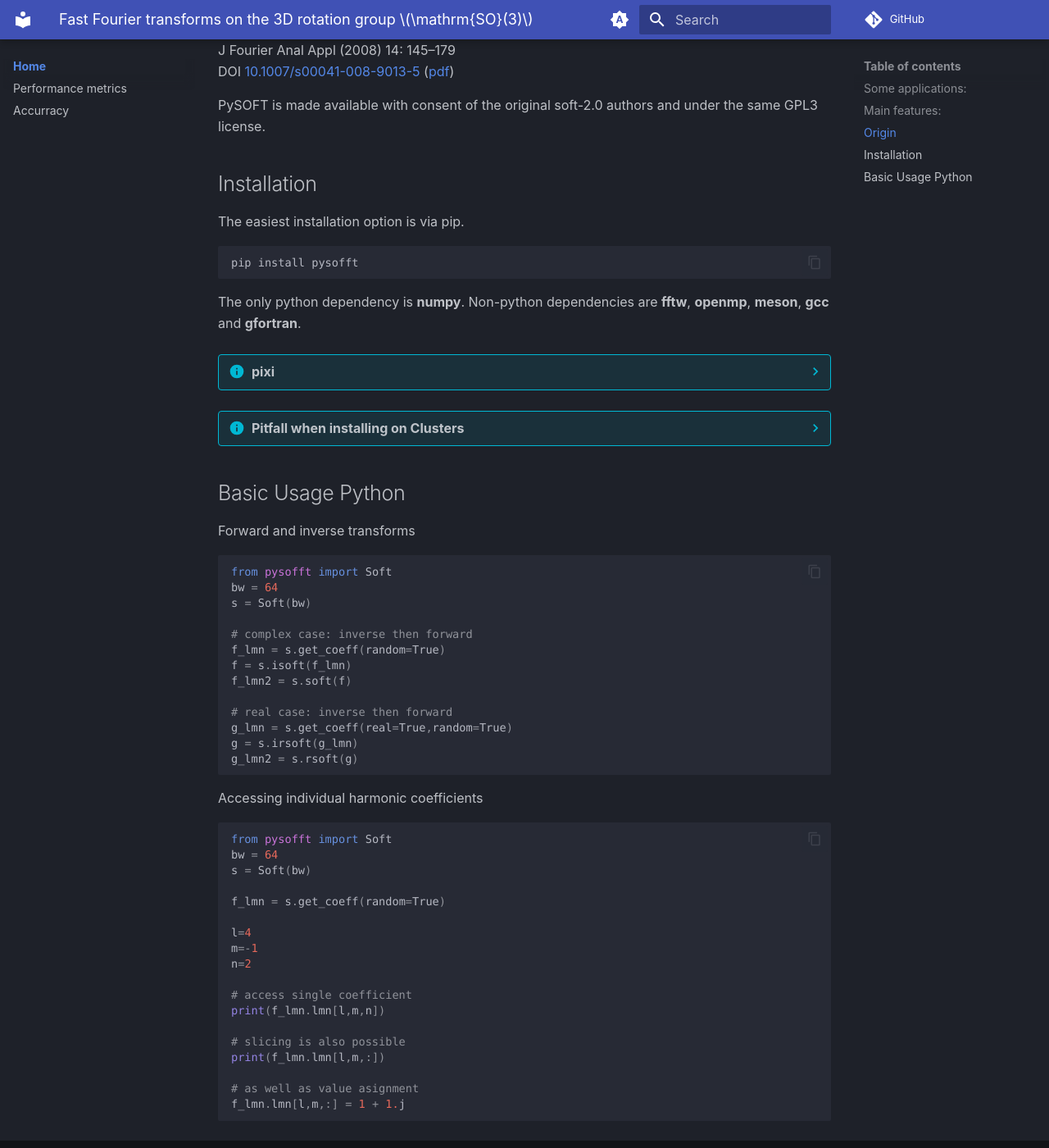
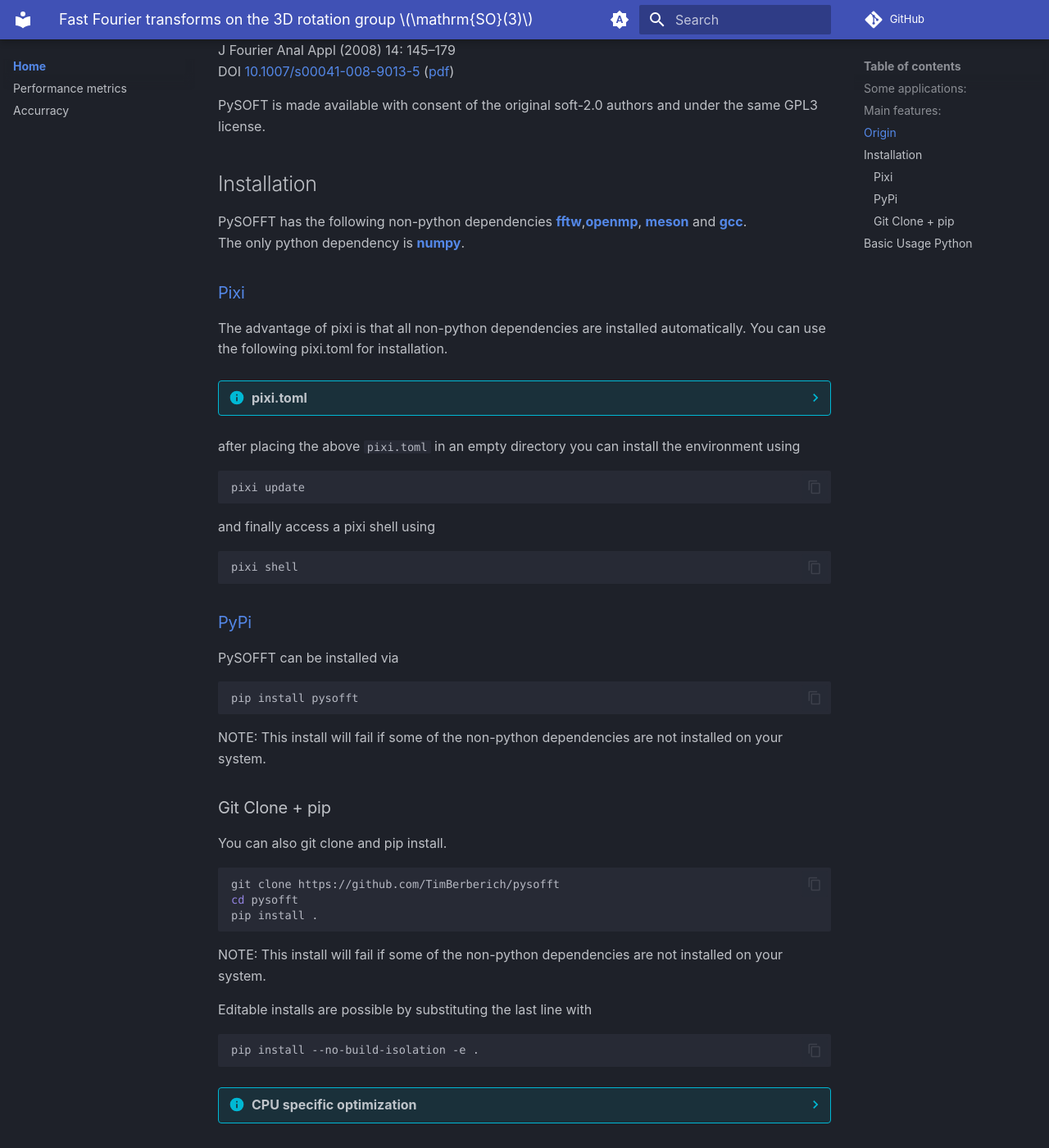
Before and after one commit to TimBerberich/pysofft, an MkDocs documentation site: the page built from docs/index.md, in a window 1280 px wide and 1400 px high, scrolled down 1066 px. Shown: the whole window at 82% size. Built offline with MkDocs 1.6.1 and Material for MkDocs 9.7.7, drawn with Linux system fonts in a browser that asks for light colours; comment, search, counter and statistics services are not loaded.

Commit message:
doc update in preparation of pypi release

````diff
--- a/docs/index.md
+++ b/docs/index.md
@@ -30,15 +30,13 @@
 PySOFT is made available with consent of the original soft-2.0 authors and under the same GPL3 license.
 
 ## Installation
-The easiest installation option is via pip.
-
-	pip install pysofft
-
-The only python dependency is __numpy__.
-Non-python dependencies are __fftw__, __openmp__, __meson__, __gcc__ and __gfortran__.
-
-/// info | pixi
- If you use [pixi](https://pixi.prefix.dev/latest/) you can use the following pixi.toml for installation.
+PySOFFT has the following non-python dependencies
+ [__fftw__](https://fftw.org/){target="_blank"},[__openmp__](https://www.openmp.org/){target="_blank"}, [__meson__](https://mesonbuild.com/){target="_blank"} and [__gcc__](https://gcc.gnu.org/){target="_blank"}.
+ The only python dependency is [__numpy__](https://numpy.org/){target="_blank"}.
+### [Pixi](https://pixi.prefix.dev/latest/){target="_blank"}
+ The advantage of pixi is that all non-python dependencies are installed automatically.
+ You can use the following pixi.toml for installation.
+ /// info | pixi.toml
  ``` toml
  [workspace]
  channels = ["conda-forge"]
@@ -61,15 +59,59 @@
  meson-python = ">=0.19.0,<0.20"
  fftw = ">=3.3.10,<4"
  openmp = ">=8.0.1,<9"
+
+ [pypi-dependencies]
+ pysofft = ">=0.9.0, <2.0.0"
  ```
-///
+ ///
+ after placing the above `pixi.toml` in an empty directory you can install the environment using
 
-/// Info | Pitfall when installing on Clusters
-`pip install` triggers compitlation of the fortran code with `gfortran`.
-One of the provided compiler options is `-march=native`, which enambles CPU specific optimizations.
-When installing pysofft on one node of the cluster and then trying to use pysofft on a different node the program can crash with an `Illegal instruction` error, if the CPUS are too different.
+ ```bash
+ pixi update
+ ```
+ and finally access a pixi shell using
 
-To change that behaviour, you can clone the [pysofft repo](https://github.com/TimBerberich/pysofft/){target="_blank"} and delete `-march=native` from `pysofft/pysofft/meson.build` file.
+ ```bash
+ pixi shell
+ ```
+
+
+### [PyPi](https://pypi.org/project/pysofft/){target="_blank"}
+PySOFFT can be installed via
+```bash
+pip install pysofft
+```
+NOTE: This install will fail if some of the non-python dependencies are not installed on your system.
+
+### Git Clone + pip
+You can also git clone and pip install.
+
+```bash
+git clone https://github.com/TimBerberich/pysofft
+cd pysofft
+pip install .
+```
+NOTE: This install will fail if some of the non-python dependencies are not installed on your system.
+
+Editable installs are possible by substituting the last line with
+```bash
+pip install --no-build-isolation -e .
+```
+
+/// Info | CPU specific optimization
+This can significally speed up computations.
+You can use them by adding `-march=native` to the lines in
+`pysofft/pysofft/meson.build` starting with `c_args` and `fortran_args`, before calling `pip install .`.
+The relevant lines should then be
+```
+  fortran_args: ['-fopenmp','-lfftw3', '-O3', '-fno-math-errno', '-fno-trapping-math', '-march=native'],
+```
+
+and
+
+```
+  c_args: ['-fopenmp','-lfftw3', '-O3', '-fno-math-errno', '-fno-trapping-math', '-march=native'],
+```
 ///
 
 ## Basic Usage Python
````
Also changed, not shown: README.md (+9 -3 lines).
